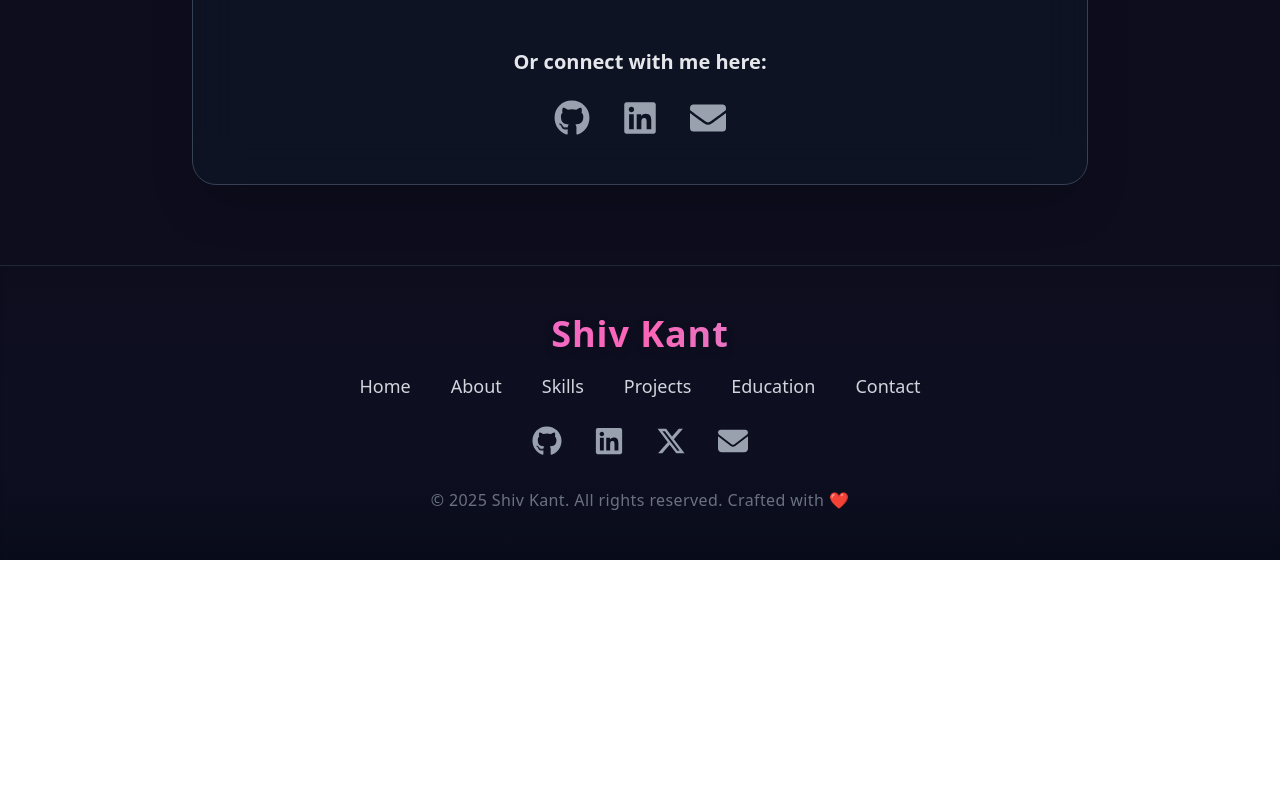
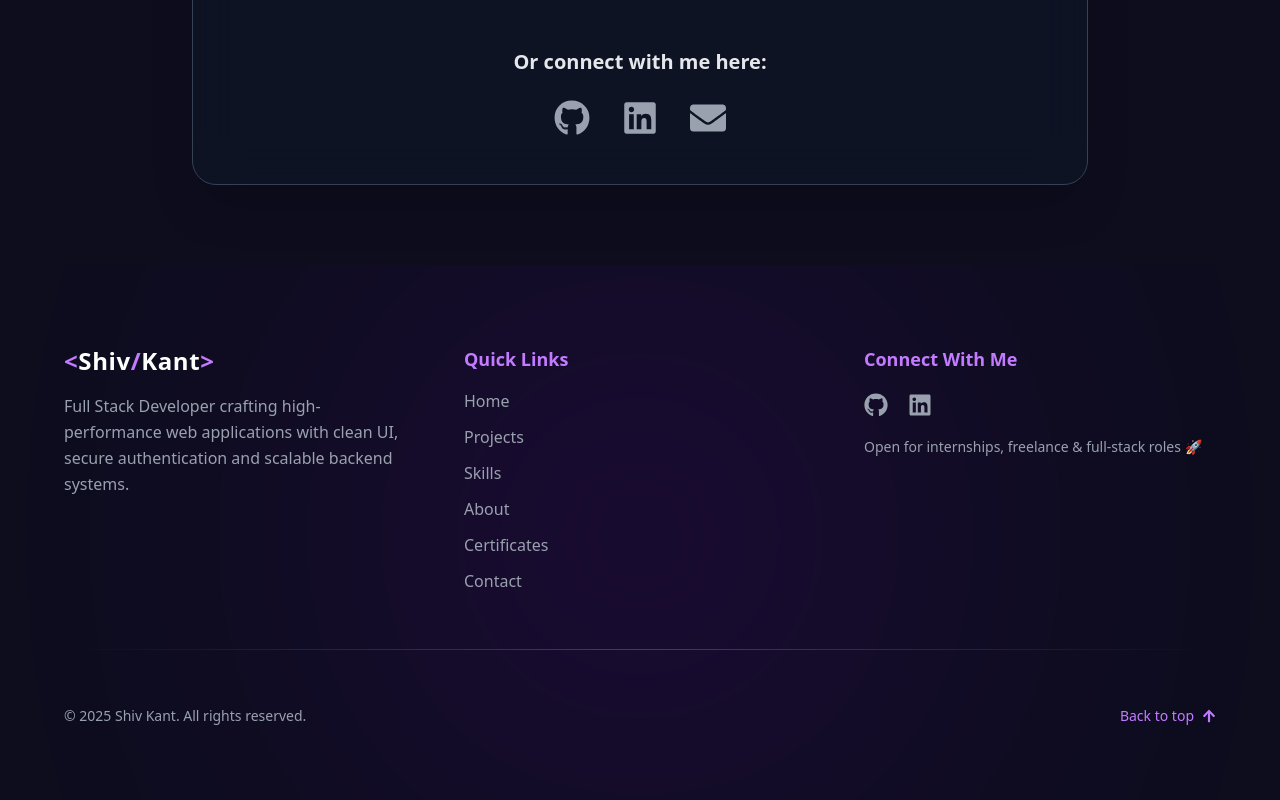
Before and after one commit to shivkantx/myportfolio, a React (Vite) app: page / in a window 1280 px wide. Shown: the part 10221-11021 px from the top of the page. Before the commit the page ends 10781 px from the top, so only its background shows below. Built offline with nearby package versions, Linux system fonts and the light colour scheme; no server answers.

Commit message:
Footer updated with Certificate

```diff
--- a/src/components/Footer/Footer.jsx
+++ b/src/components/Footer/Footer.jsx
@@ -1,110 +1,109 @@
 import React from "react";
-import {
-  FaGithub,
-  FaLinkedin,
-  FaEnvelope,
-  FaXTwitter,
-} from "react-icons/fa6";
+import { FaGithub, FaLinkedin, FaArrowUp } from "react-icons/fa";
 
-const Footer = () => {
-  const handleScroll = (sectionId) => {
-    const section = document.getElementById(sectionId);
-    if (!section) return;
-    section.scrollIntoView({ behavior: "smooth" });
-  };
+function Footer() {
+  return (
+    <footer className="relative bg-[#0d0d1e] text-white overflow-hidden">
 
-  const navItems = [
-    { name: "Home", id: "home" },
-    { name: "About", id: "about" },
-    { name: "Skills", id: "skills" },
-    { name: "Projects", id: "projects" },
-    { name: "Education", id: "education" },
-    { name: "Contact", id: "contact" },
-  ];
+      {/* Glow background */}
+      <div className="absolute inset-0 flex justify-center items-center pointer-events-none">
+        <div className="w-[500px] h-[500px] bg-purple-700 rounded-full blur-[180px] opacity-20" />
+      </div>
 
-  const socials = [
-    {
-      icon: <FaGithub />,
-      link: "https://github.com/shivkantx",
-      label: "GitHub",
-    },
-    {
-      icon: <FaLinkedin />,
-      link: "https://www.linkedin.com/in/shiv-kant-036a17289/",
-      label: "LinkedIn",
-    },
-    {
-      icon: <FaXTwitter />,
-      link: "https://x.com/ShivkantPal8",
-      label: "X (Twitter)",
-    },
-    {
-      icon: <FaEnvelope />,
-      link: "mailto:your.email@example.com", // replace with real email if desired
-      label: "Email",
-    },
-  ];
+      <div className="relative z-10 max-w-7xl mx-auto px-6 md:px-16 py-20">
 
-  return (
-    <footer className="relative py-12 px-6 md:px-12 lg:px-20 bg-[#0d0d1e] text-white overflow-hidden border-t border-gray-800 shadow-inner">
+        {/* Main grid */}
+        <div className="grid md:grid-cols-3 gap-12 items-start">
 
-      {/* Ambient depth layers */}
-      <div className="absolute inset-0 bg-gradient-to-t from-[#0f172a] to-transparent opacity-30 pointer-events-none"></div>
-      <div className="absolute bottom-0 left-0 w-full h-1/3 bg-gradient-to-t from-gray-950 to-transparent opacity-50 pointer-events-none"></div>
+          {/* Branding */}
+          <div className="space-y-4">
+            <h2 className="text-2xl font-extrabold tracking-wide">
+              <span className="text-purple-400">&lt;</span>
+              Shiv<span className="text-purple-400">/</span>Kant
+              <span className="text-purple-400">&gt;</span>
+            </h2>
+            <p className="text-gray-400 leading-relaxed max-w-sm">
+              Full Stack Developer crafting high-performance web applications
+              with clean UI, secure authentication and scalable backend systems.
+            </p>
+          </div>
 
-      <div className="relative z-10 max-w-7xl mx-auto text-center">
+          {/* Quick Links */}
+          <div>
+            <h3 className="text-lg font-semibold mb-4 text-purple-400">
+              Quick Links
+            </h3>
+            <ul className="space-y-3 text-gray-400">
+              {["Home", "Projects", "Skills", "About", "Certificates", "Contact"].map(link => (
+                <li
+                  key={link}
+                  className="hover:text-purple-400 transition cursor-pointer"
+                  onClick={() =>
+                    document.getElementById(link.toLowerCase())?.scrollIntoView({
+                      behavior: "smooth",
+                    })
+                  }
+                >
+                  {link}
+                </li>
+              ))}
+            </ul>
+          </div>
 
-        {/* Branding */}
-        <h2 className="text-3xl md:text-4xl font-extrabold mb-4 bg-gradient-to-r from-purple-400 via-pink-400 to-blue-400 text-transparent bg-clip-text drop-shadow-lg tracking-wide">
-          Shiv Kant
-        </h2>
+          {/* Social + CTA */}
+          <div className="space-y-5">
+            <h3 className="text-lg font-semibold text-purple-400">
+              Connect With Me
+            </h3>
 
-        {/* Footer Navigation */}
-        <nav className="flex flex-wrap justify-center gap-4 md:gap-8 mb-6">
-          {navItems.map((item) => (
-            <button
-              key={item.id}
-              onClick={() => handleScroll(item.id)}
-              className="relative text-gray-300 hover:text-purple-400 text-base md:text-lg font-medium
-                         transition-all duration-300 transform hover:scale-105
-                         after:absolute after:left-0 after:bottom-0 after:h-[2px] after:w-0
-                         after:bg-gradient-to-r from-purple-500 to-blue-500
-                         after:transition-all after:duration-300
-                         hover:after:w-full
-                         focus:outline-none focus:ring-2 focus:ring-purple-500 rounded px-1 py-0.5"
-              aria-label={`Scroll to ${item.name}`}
-            >
-              {item.name}
-            </button>
-          ))}
-        </nav>
+            <div className="flex gap-5 text-2xl text-gray-400">
+              <a
+                href="https://github.com/shivkantx"
+                target="_blank"
+                rel="noreferrer"
+                className="hover:text-white hover:scale-110 transition"
+              >
+                <FaGithub />
+              </a>
 
-        {/* Social Icons */}
-        <div className="flex justify-center gap-6 md:gap-8 mb-8">
-          {socials.map((item) => (
-            <a
-              key={item.label}
-              href={item.link}
-              target="_blank"
-              rel="noopener noreferrer"
-              aria-label={item.label}
-              className="text-gray-400 text-2xl md:text-3xl
-                         transition-all duration-300 transform
-                         hover:scale-125 hover:text-purple-400 hover:drop-shadow-xl"
-            >
-              {item.icon}
-            </a>
-          ))}
+              <a
+                href="https://www.linkedin.com/in/shiv-kant-036a17289/"
+                target="_blank"
+                rel="noreferrer"
+                className="hover:text-blue-400 hover:scale-110 transition"
+              >
+                <FaLinkedin />
+              </a>
+            </div>
+
+            <p className="text-gray-400 text-sm">
+              Open for internships, freelance & full-stack roles 🚀
+            </p>
+          </div>
+
         </div>
 
-        {/* Copyright */}
-        <p className="text-sm md:text-base text-gray-500 tracking-wide">
-          © {new Date().getFullYear()} Shiv Kant. All rights reserved. Crafted with ❤️
-        </p>
+        {/* Divider */}
+        <div className="my-14 h-px bg-gradient-to-r from-transparent via-white/20 to-transparent" />
+
+        {/* Bottom bar */}
+        <div className="flex flex-col sm:flex-row justify-between items-center gap-4 text-gray-400 text-sm">
+
+          <p>
+            © {new Date().getFullYear()} Shiv Kant. All rights reserved.
+          </p>
+
+          <button
+            onClick={() => window.scrollTo({ top: 0, behavior: "smooth" })}
+            className="flex items-center gap-2 text-purple-400 hover:text-white transition"
+          >
+            Back to top <FaArrowUp />
+          </button>
+        </div>
 
       </div>
     </footer>
   );
-};
+}
 
 export default Footer;
```
